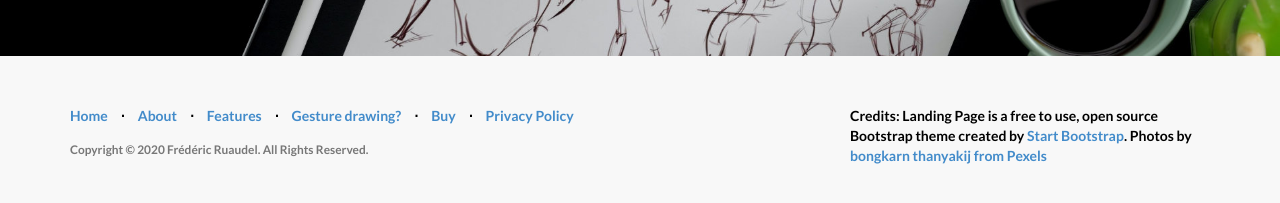
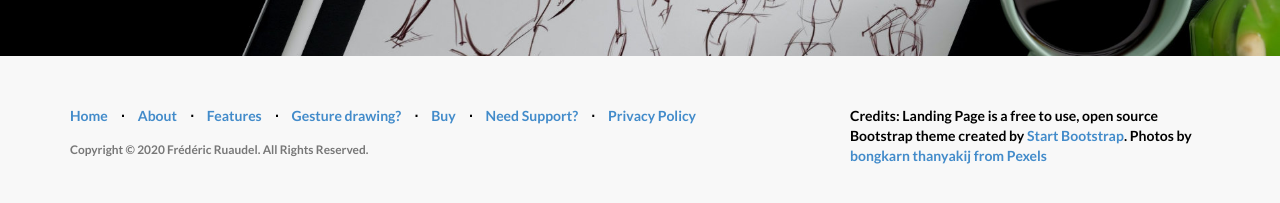
Before and after one commit to QuickPoses/quickposes.github.io, a Jekyll site: the page built from index.html, in a window 1280 px wide and 900 px high, scrolled down 4001 px. Shown: the part 684-887 px from the top of the window. Built offline with Jekyll 4.4.1, drawn with Linux system fonts in a browser that asks for light colours.

Commit message:
improve links to support page

```diff
--- a/_includes/footer.html
+++ b/_includes/footer.html
@@ -25,6 +25,10 @@
                     </li>
                     <li class="footer-menu-divider">&sdot;</li>
                     <li>
+                        <a href="/support/contact/">Need Support?</a>
+                    </li>
+                    <li class="footer-menu-divider">&sdot;</li>
+                    <li>
                         <a href="/legal/privacy-policy/">Privacy Policy</a>
                     </li>
                 </ul>
--- a/_includes/header_help.html
+++ b/_includes/header_help.html
@@ -3,7 +3,7 @@
     <div class="container">
         <!-- Brand and toggle get grouped for better mobile display -->
         <div class="navbar-header page-scroll">
-            <a class="navbar-brand page-scroll" href="#top"><img src="/img/nav-icon.png"> {{ page.title }}</a>
+            <a class="navbar-brand page-scroll" href="/"><img src="/img/nav-icon.png"> {{ page.title }}</a>
         </div>
     </div>
     <!-- /.container -->
```
